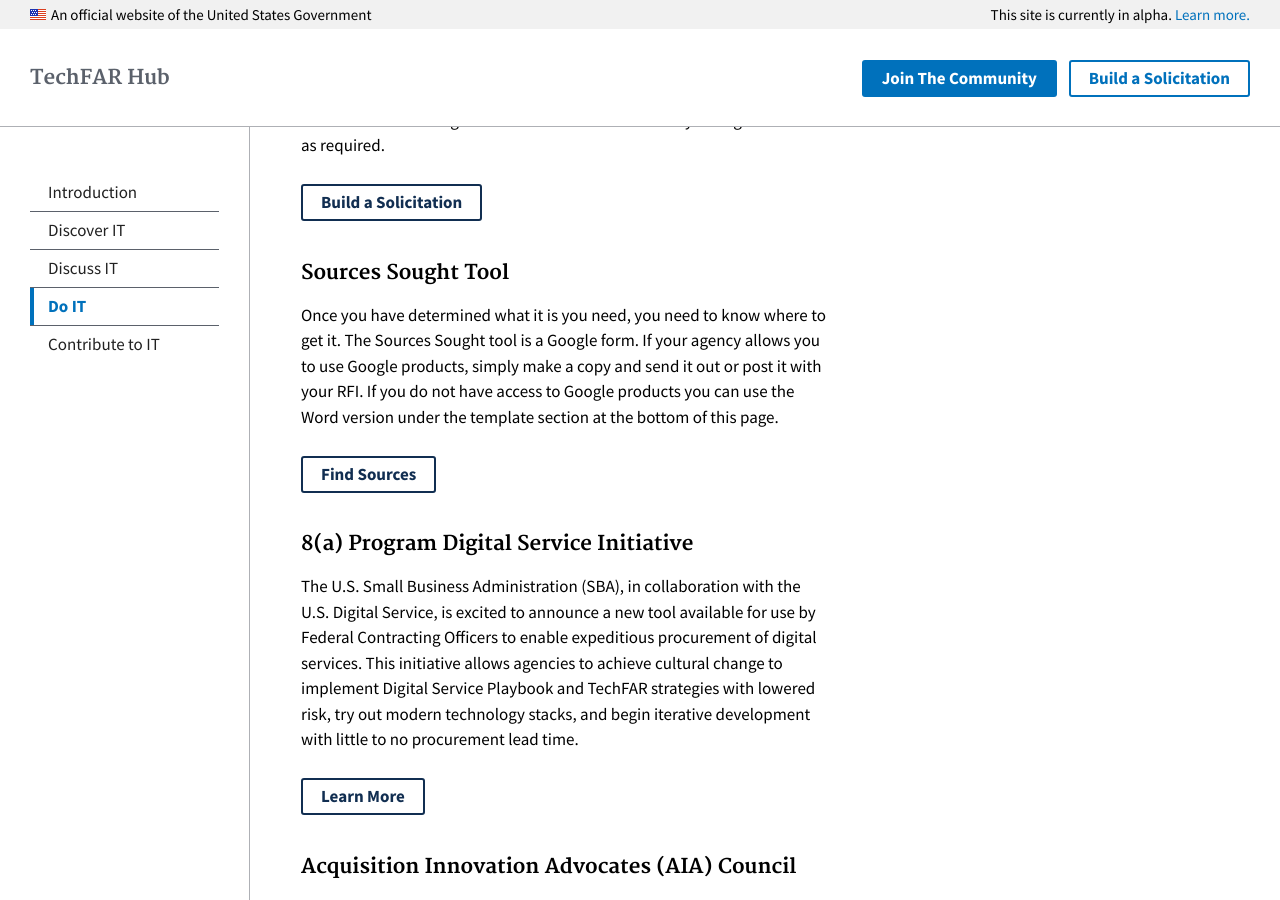
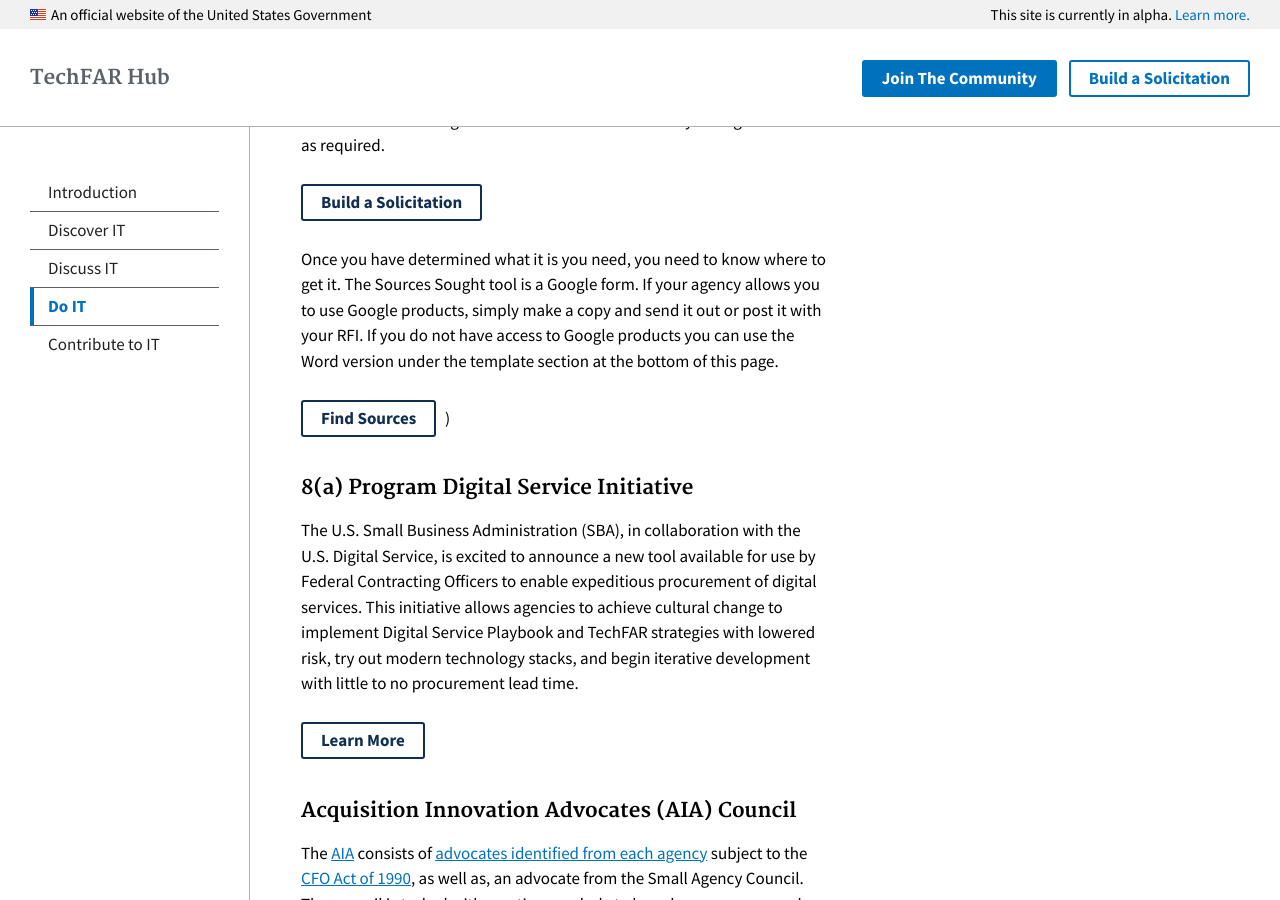
Before and after one commit to usds/techfar-hub, a Jekyll site: the page built from _topics/3_do-IT.md, in a window 1280 px wide and 900 px high, scrolled down 706 px. Built offline with Jekyll 4.4.1, drawn with Linux system fonts in a browser that asks for light colours.

Commit message:
Commenting out Sources Sought
Until resolution of link to tool.

```diff
--- a/_topics/3_do-IT.md
+++ b/_topics/3_do-IT.md
@@ -21,10 +21,10 @@
 
 <a class="usa-button-outline usa-button-active" type="button" target="blank" href="https://agile-solicitation-builder.app.cloud.gov">Build a Solicitation</a>
 
-### Sources Sought Tool
+[//]: # (### Sources Sought Tool
 Once you have determined what it is you need, you need to know where to get it. The Sources Sought tool is a Google form. If your agency allows you to use Google products, simply make a copy and send it out or post it with your RFI. If you do not have access to Google products you can use the Word version under the template section at the bottom of this page.
 
-<a class="usa-button-outline usa-button-active" type="button" target="blank" href="https://docs.google.com/forms/d/1BGKTfoG8rRD4i5Qh-LOO22T31QS3BOkidVCyQzEhtOA/edit?usp=sharing">Find Sources</a>
+<a class="usa-button-outline usa-button-active" type="button" target="blank" href="https://docs.google.com/forms/d/1BGKTfoG8rRD4i5Qh-LOO22T31QS3BOkidVCyQzEhtOA/edit?usp=sharing">Find Sources</a>)
 
 ### 8(a) Program Digital Service Initiative
 The U.S. Small Business Administration (SBA), in collaboration with the U.S. Digital Service, is excited to announce a new tool available for use by Federal Contracting Officers to enable expeditious procurement of digital services.  This initiative allows agencies to achieve cultural change to implement Digital Service Playbook and TechFAR strategies with lowered risk, try out modern technology stacks, and begin iterative development with little to no procurement lead time.
```
